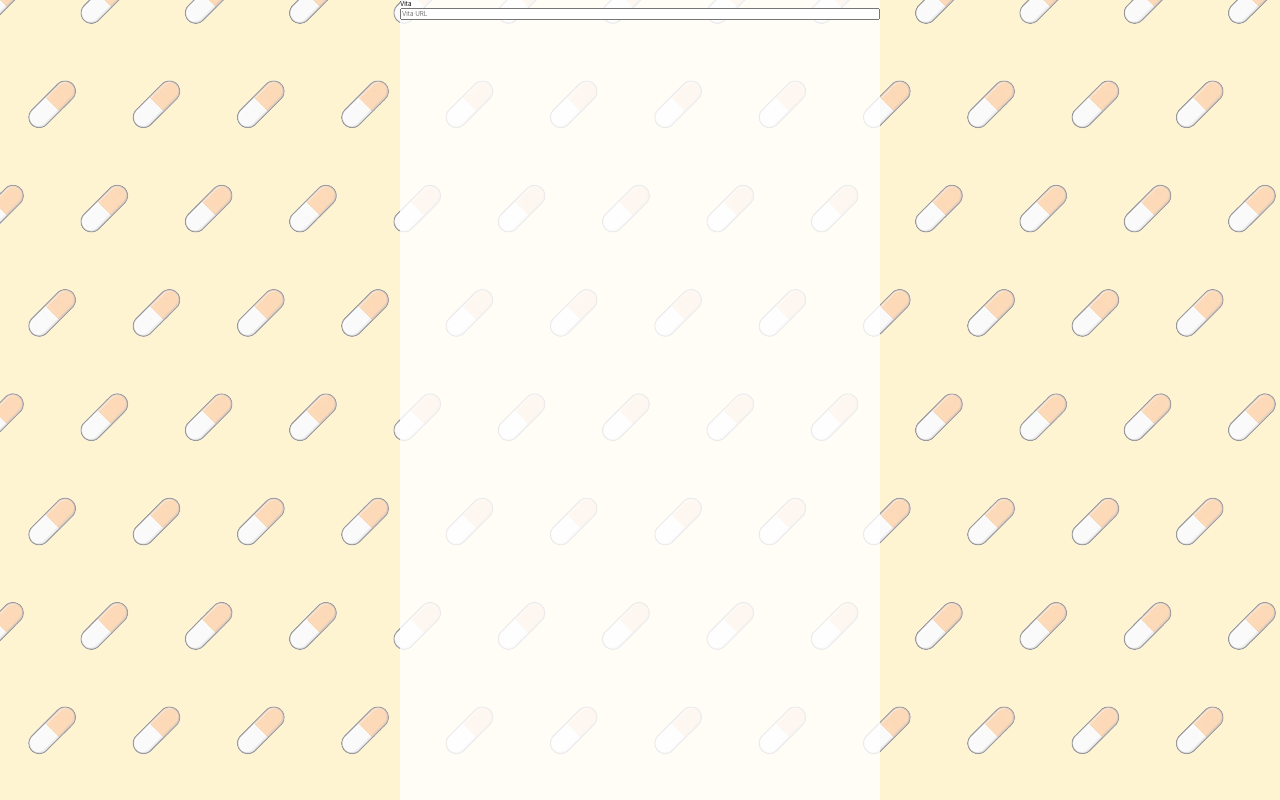
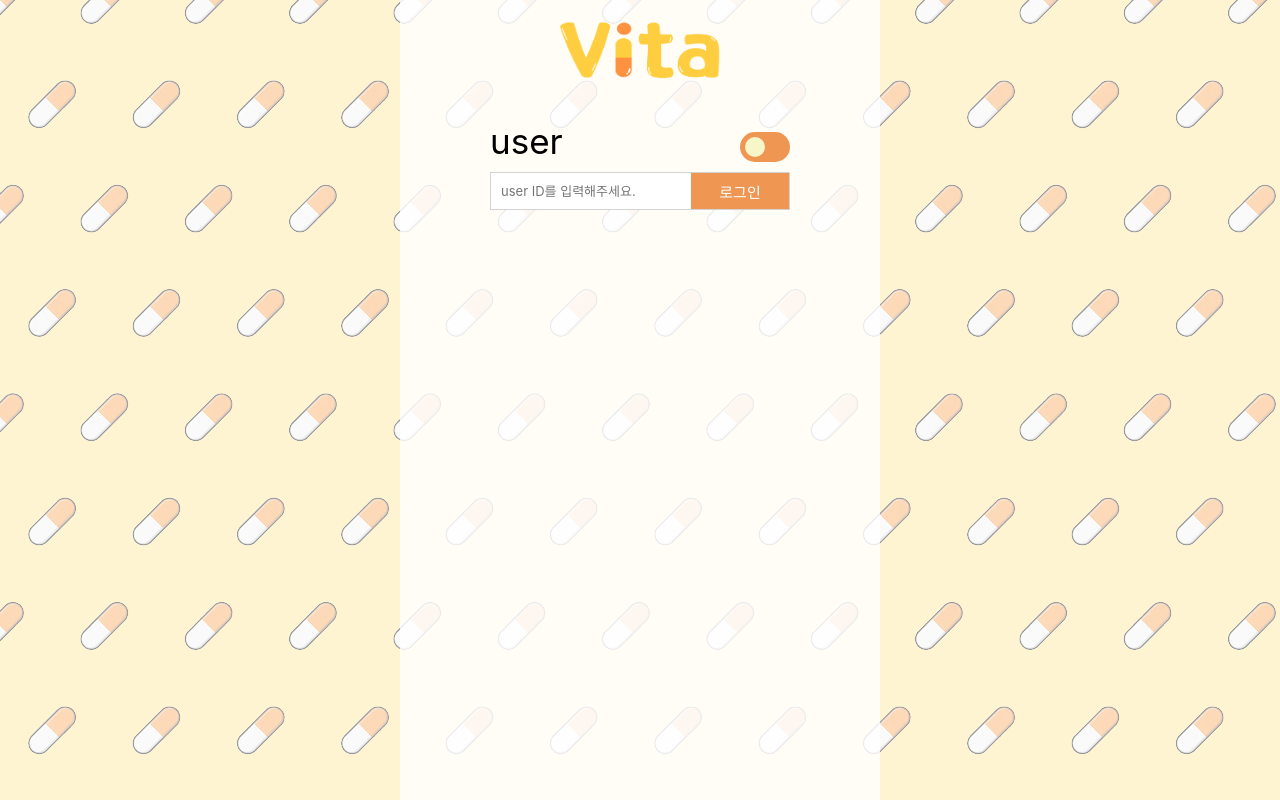
Before and after one commit to LGTM-CNU/Vita, a Next.js app in the folder apps/web/: page / in a window 1280 px wide. Built offline with nearby package versions, Linux system fonts and the light colour scheme.

Commit message:
feat: Login page 구현

```diff
--- a/apps/web/pages/index.tsx
+++ b/apps/web/pages/index.tsx
@@ -1,8 +1,11 @@
 import { useState } from "react";
 import styled from "styled-components";
+import Header from "@/components/Header";
+import ToggleSwitch from "@/components/ToggleSwitch";
 
 export default function Web() {
   const [url, setUrl] = useState("");
+  const [mode, setMode] = useState<"user" | "manager">("user");
 
   const handleChange = (e: React.ChangeEvent<HTMLInputElement>) => {
     setUrl(e.target.value);
@@ -10,9 +13,15 @@ export default function Web() {
 
   return (
     <Container>
-      <h1>Vita</h1>
-
-      <input type="text" placeholder="Vita URL" onChange={handleChange} />
+      <Header />
+      <Title>
+        {mode}
+        <ToggleSwitch mode={mode} setMode={setMode} />
+      </Title>
+      <LogIn>
+        <IdInput type="text" placeholder={`${mode} ID를 입력해주세요.`} onChange={handleChange} />
+        <LogInBtn>로그인</LogInBtn>
+      </LogIn>
     </Container>
   );
 }
@@ -20,4 +29,45 @@ export default function Web() {
 const Container = styled.div`
   display: flex;
   flex-direction: column;
+  align-items: center;
 `;
+
+const Title = styled.div`
+  width: 30rem;
+  font-size: 3.5rem;
+  margin: 1rem;
+
+  display: flex;
+  flex-direction: row;
+  justify-content: space-between;
+`;
+
+const LogIn = styled.div`
+  display: flex;
+  width: 30rem;
+
+  border: 1px lightgray solid;
+`;
+
+const IdInput = styled.input`
+  width: 20rem;
+  padding: 1rem;
+
+  font-size: 1.3rem;
+  outline: none;
+  border: none;
+`;
+
+const LogInBtn = styled.button`
+  width: 10rem;
+
+  border: none;
+
+  font-size: 1.5rem;
+  color: white;
+
+  background-color: #ee9652;
+  &:hover {
+    opacity: 80%;
+  }
+`;
--- /dev/null
+++ b/apps/web/src/components/ToggleSwitch.tsx
@@ -0,0 +1,42 @@
+import styled from "styled-components";
+import { Dispatch, SetStateAction } from "react";
+
+interface ToggleSwitchProps {
+  mode: "user" | "manager";
+  setMode: Dispatch<SetStateAction<"user" | "manager">>;
+}
+
+const ToggleSwitch: React.FC<ToggleSwitchProps> = ({ mode, setMode }) => {
+  const onClickHandler = () => (mode === "manager" ? setMode("user") : setMode("manager"));
+
+  return (
+    <Container mode={mode} onClick={onClickHandler}>
+      <Switch />
+    </Container>
+  );
+};
+
+const Container = styled.div<{ mode: String }>`
+  width: 5rem;
+  height: 3rem;
+  background-color: #ee9652;
+
+  border: none;
+  border-radius: 3rem;
+
+  display: flex;
+  justify-content: ${({ mode }) => (mode === "user" ? "start" : "end")};
+  align-self: end;
+`;
+
+const Switch = styled.div`
+  width: 2rem;
+  height: 2rem;
+
+  margin: 0.5rem;
+
+  background-color: #f6f6c9;
+  border-radius: 3rem;
+`;
+
+export default ToggleSwitch;
```
Also changed, not shown: 1 other file (tests, documents, lock files or other folders).
